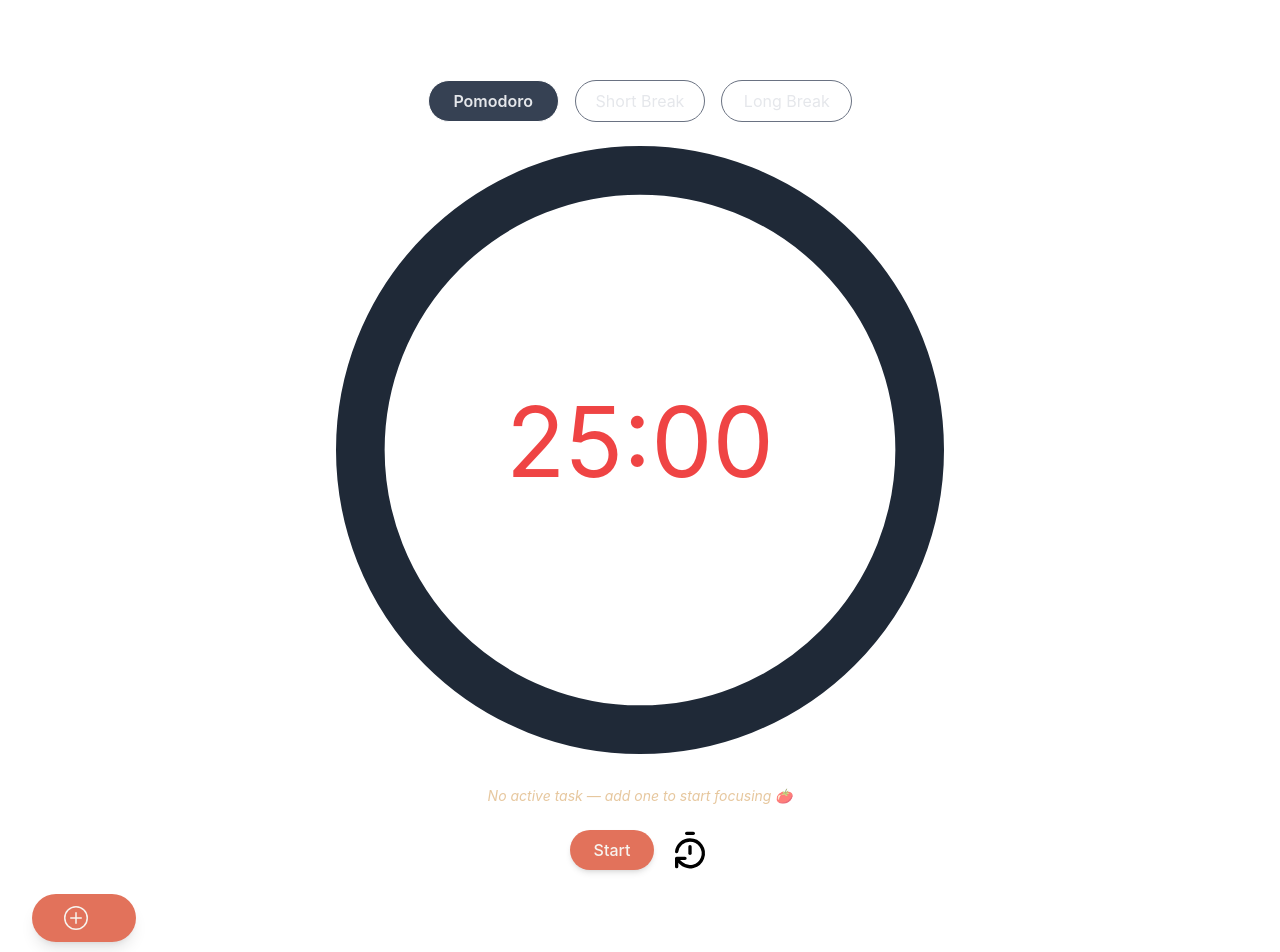
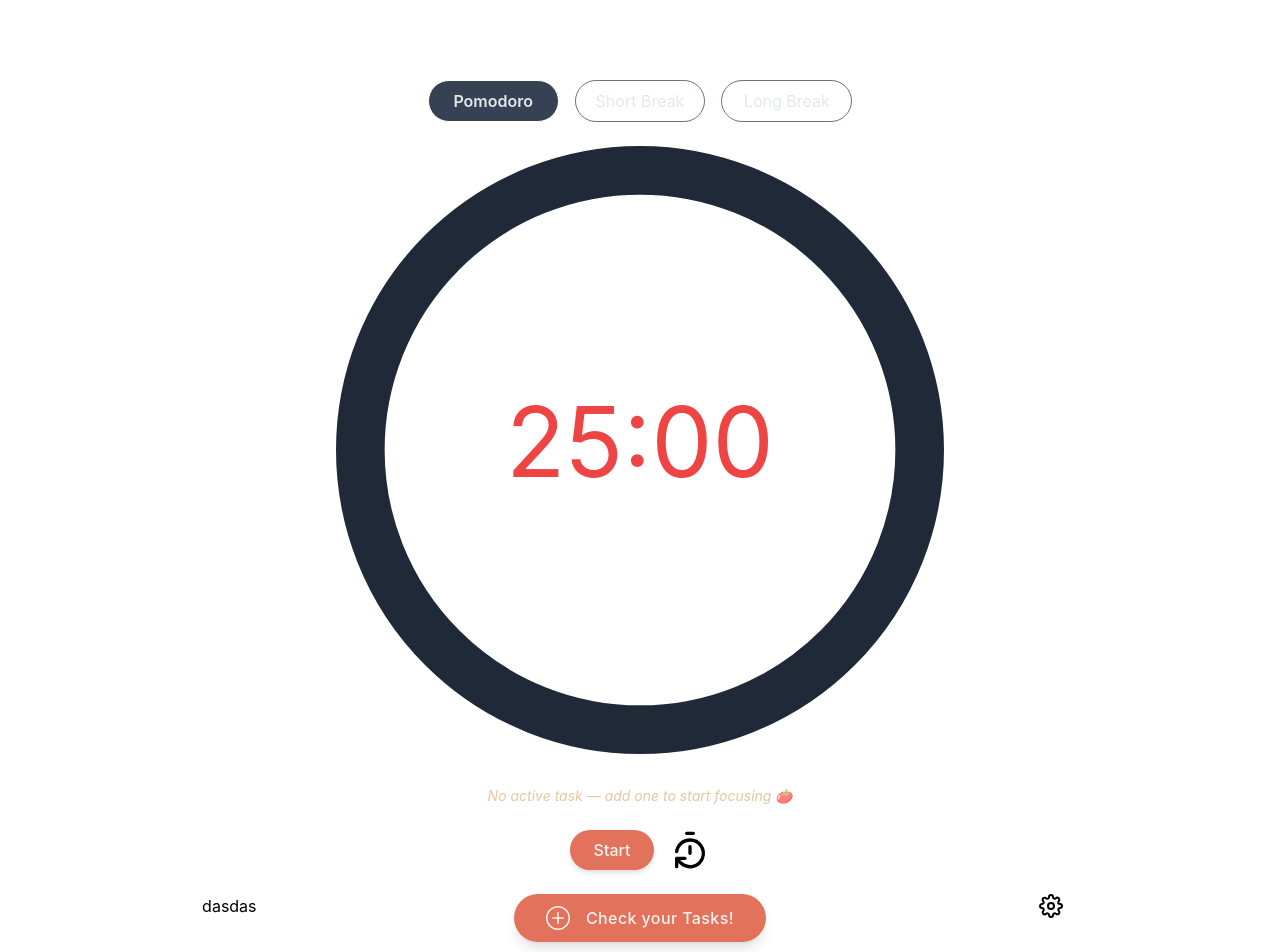
Before and after one commit to MrMelon1232/pomodoro-clock, a React (Vite) app in the folder client/: page / in a window 1280 px wide. Shown: the top 952 px of the page. Built offline with nearby package versions, Linux system fonts and the light colour scheme.

Commit message:
Updated main UI interface to include a settings button and layout for other features to come

```diff
--- a/client/src/App.jsx
+++ b/client/src/App.jsx
@@ -1,24 +1,54 @@
 import "./App.css";
+import { useState } from "react";
 import { TimerDisplay } from "./components/timer/TimerDisplay";
 import { TaskList } from "./components/tasks/TaskList";
 import { Drawer } from "./components/common/Drawer";
 import { DrawerButton } from "./components/buttons/DrawerButton";
-import { useState } from "react";
+import { FiSettings } from "react-icons/fi";
+import { Settings } from "./components/settings/Settings";
 
 function App() {
-    const [isDrawerOpen, setIsDrawerOpen] = useState(false);
+    const [isTaskDrawerOpen, setIsTaskDrawerOpen] = useState(false);
+    const [isSettingsDrawerOpen, setIsSettingsDrawerOpen] = useState(false);
 
     return (
         <div>
             <TimerDisplay />
 
-            <DrawerButton onClick={() => setIsDrawerOpen(true)} />
-            <Drawer
-                isOpen={isDrawerOpen}
-                onClose={() => setIsDrawerOpen(false)}
-            >
-                <TaskList />
-            </Drawer>
+            {/* Container task drawer, settings, background changes and sound changes */}
+            <div className="grid grid-cols-3 gap-4">
+                {/* Background, sound preferences */}
+                <div> dasdas</div>
+
+                {/* Task drawer */}
+                <div className="flex justify-center">
+                    <DrawerButton
+                        label="Check your Tasks!"
+                        onClick={() => setIsTaskDrawerOpen(true)}
+                    />
+                    <Drawer
+                        isOpen={isTaskDrawerOpen}
+                        onClose={() => setIsTaskDrawerOpen(false)}
+                    >
+                        <TaskList />
+                    </Drawer>
+                </div>
+
+                {/* Settings */}
+                <div className="flex justify-center">
+                    <FiSettings
+                        size={24}
+                        className="cursor-pointer"
+                        onClick={() => setIsSettingsDrawerOpen(true)}
+                    />
+                    <Drawer
+                        isOpen={isSettingsDrawerOpen}
+                        onClose={() => setIsSettingsDrawerOpen(false)}
+                    >
+                        <Settings />
+                    </Drawer>
+                </div>
+            </div>
         </div>
     );
 }
```
